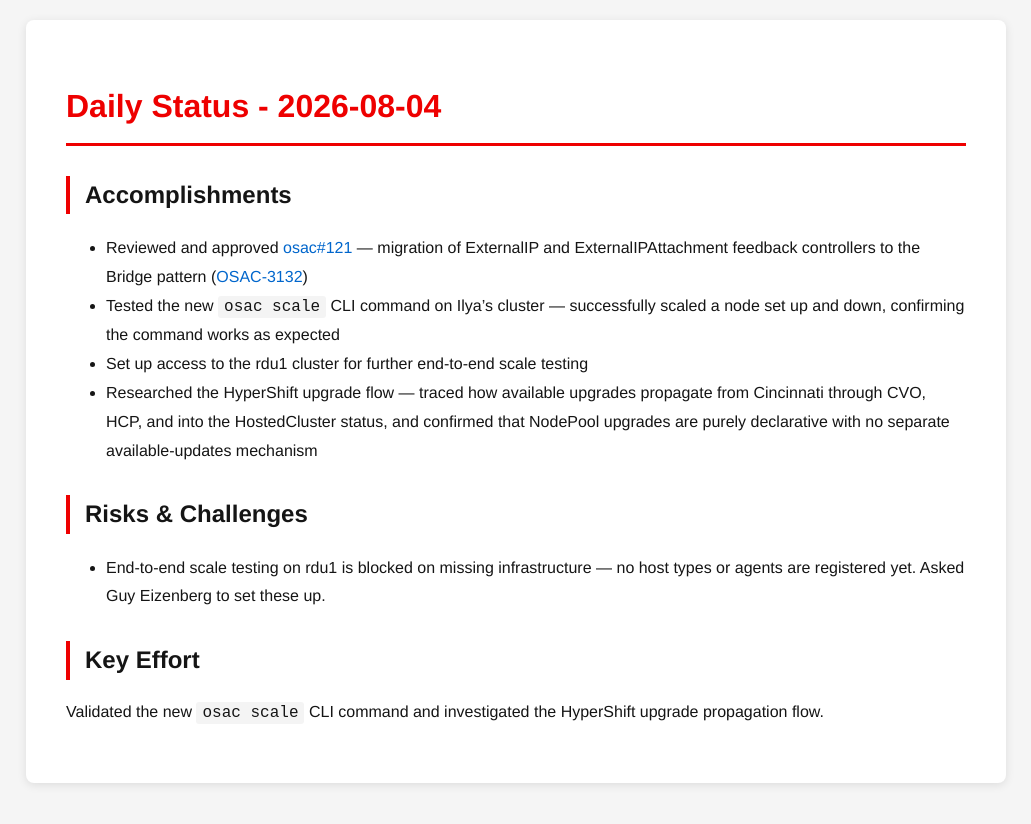
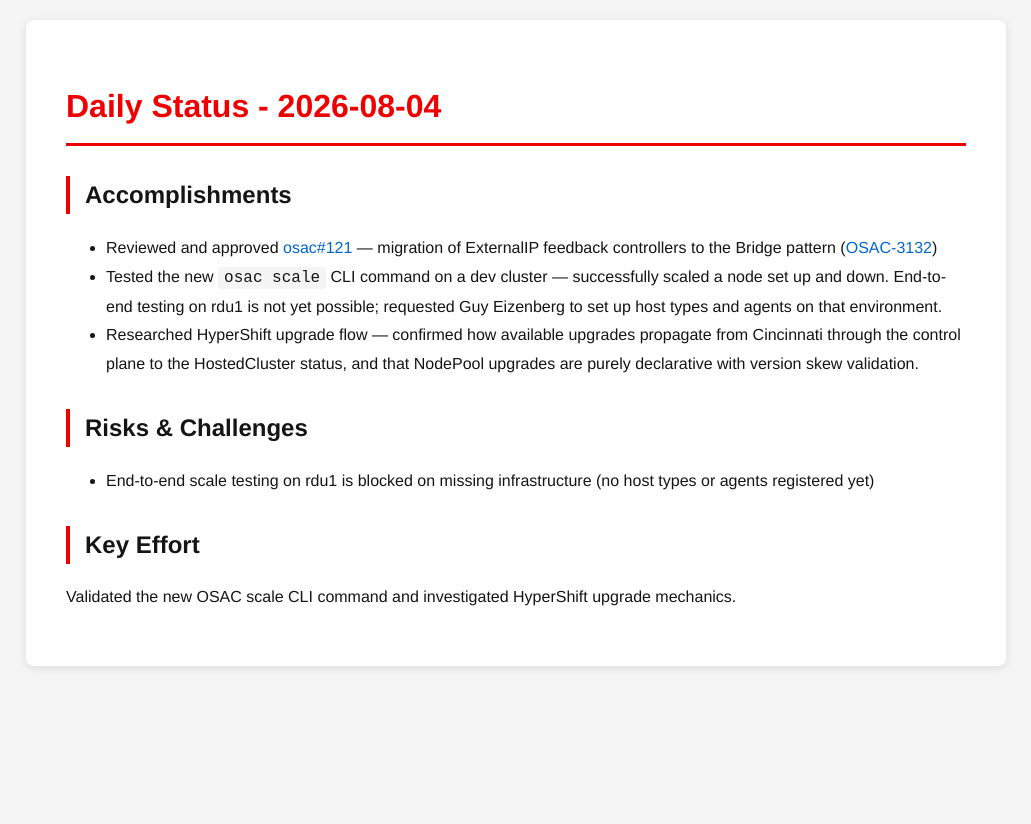
Before and after one commit to tzvatot/daily-status, a Jekyll site: the page built from 2026-08-04.md, in a window 1280 px wide. Shown: the top 824 px of the page, without its empty margins (124-1155 px from the left). Built offline with Jekyll 4.4.1, drawn with Linux system fonts in a browser that asks for light colours.

Commit message:
Daily status update - 2026-08-04

```diff
--- a/2026-08-04.md
+++ b/2026-08-04.md
@@ -7,13 +7,12 @@ date: 2026-08-04
 # Daily Status - 2026-08-04
 
 ## Accomplishments
-- Reviewed and approved [osac#121](https://github.com/osac-project/osac/pull/121) — migration of ExternalIP and ExternalIPAttachment feedback controllers to the Bridge pattern ([OSAC-3132](https://redhat.atlassian.net/browse/OSAC-3132))
-- Tested the new `osac scale` CLI command on Ilya's cluster — successfully scaled a node set up and down, confirming the command works as expected
-- Set up access to the rdu1 cluster for further end-to-end scale testing
-- Researched the HyperShift upgrade flow — traced how available upgrades propagate from Cincinnati through CVO, HCP, and into the HostedCluster status, and confirmed that NodePool upgrades are purely declarative with no separate available-updates mechanism
+- Reviewed and approved [osac#121](https://github.com/osac-project/osac/pull/121) — migration of ExternalIP feedback controllers to the Bridge pattern ([OSAC-3132](https://redhat.atlassian.net/browse/OSAC-3132))
+- Tested the new `osac scale` CLI command on a dev cluster — successfully scaled a node set up and down. End-to-end testing on rdu1 is not yet possible; requested Guy Eizenberg to set up host types and agents on that environment.
+- Researched HyperShift upgrade flow — confirmed how available upgrades propagate from Cincinnati through the control plane to the HostedCluster status, and that NodePool upgrades are purely declarative with version skew validation.
 
 ## Risks & Challenges
-- End-to-end scale testing on rdu1 is blocked on missing infrastructure — no host types or agents are registered yet. Asked Guy Eizenberg to set these up.
+- End-to-end scale testing on rdu1 is blocked on missing infrastructure (no host types or agents registered yet)
 
 ## Key Effort
-Validated the new `osac scale` CLI command and investigated the HyperShift upgrade propagation flow.
+Validated the new OSAC scale CLI command and investigated HyperShift upgrade mechanics.
```
